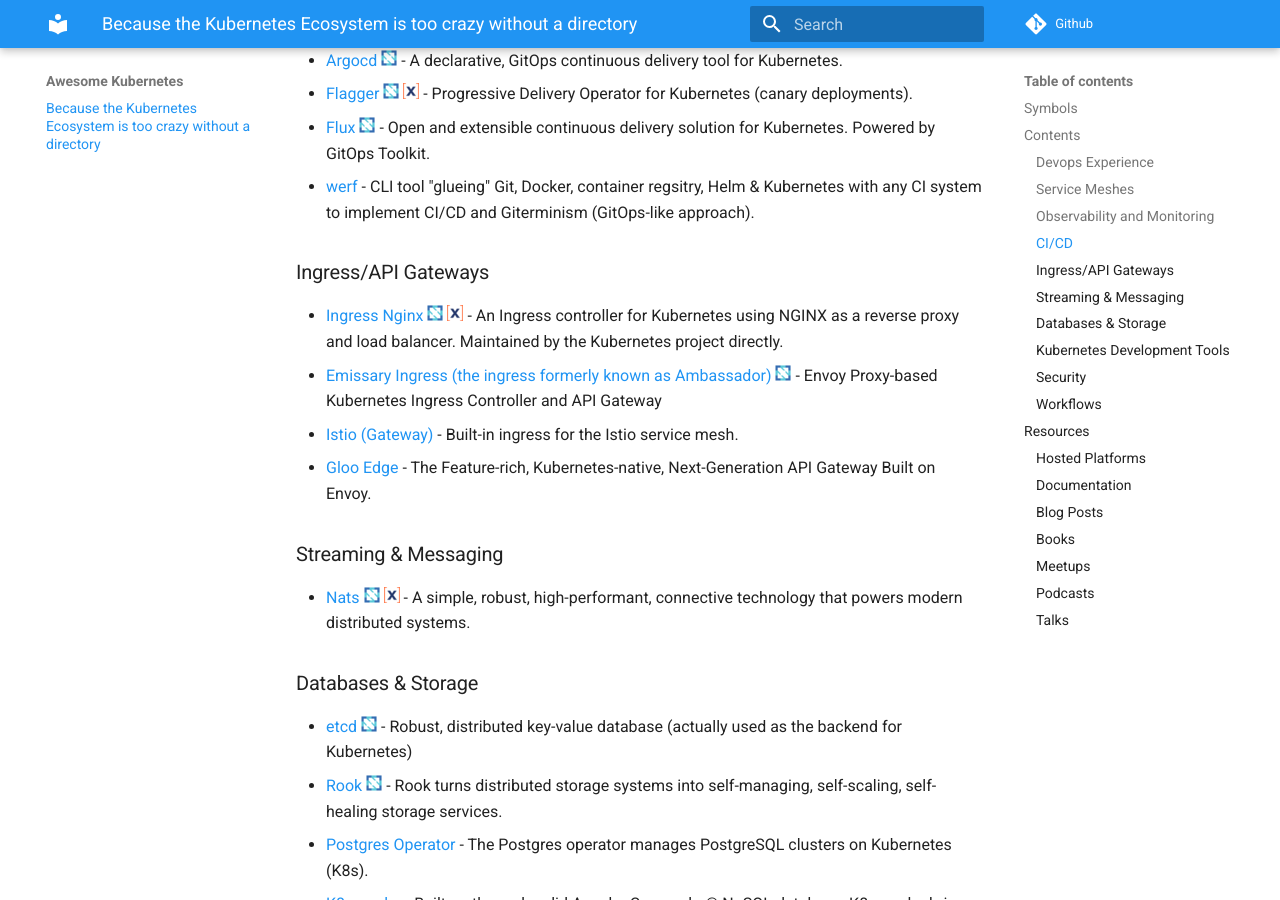
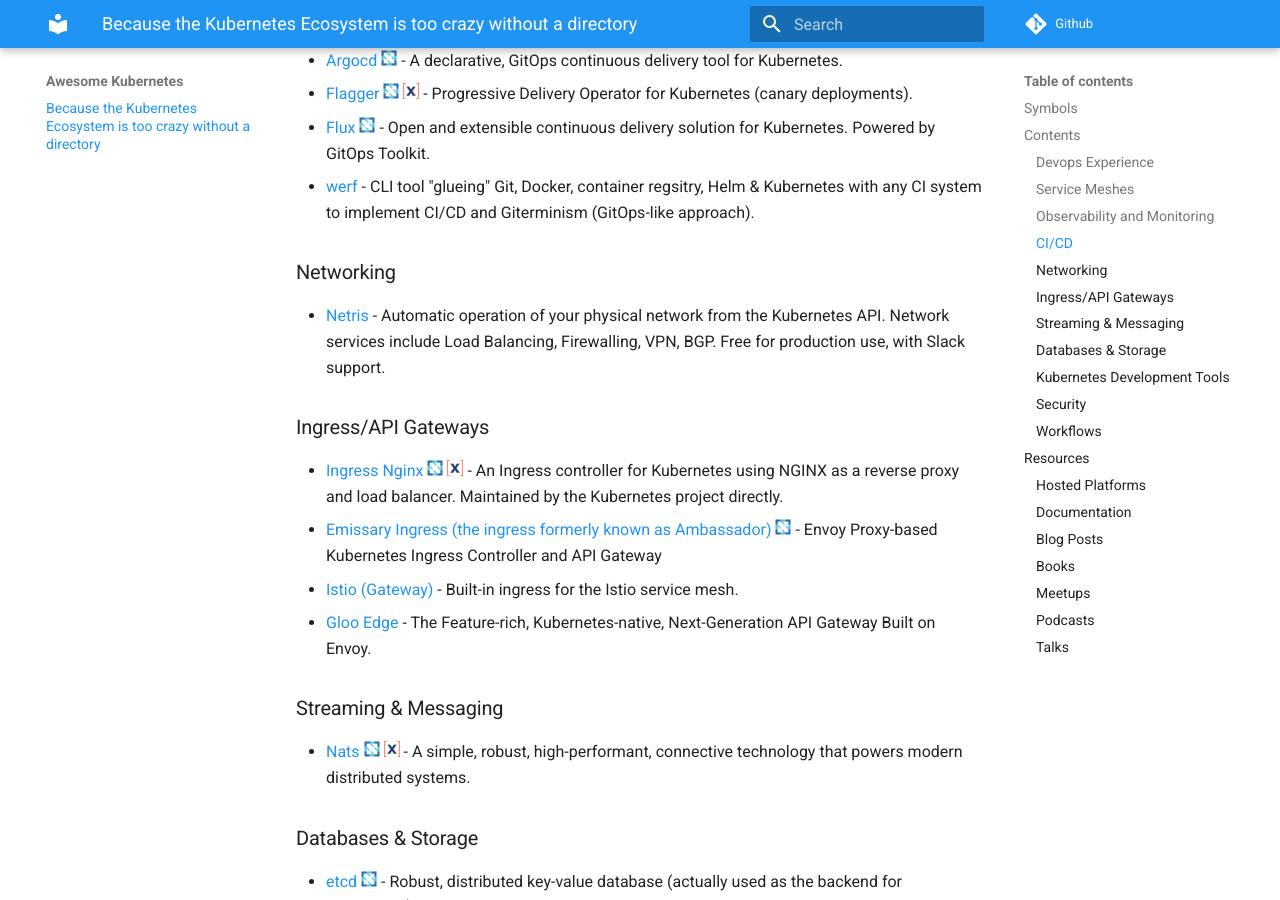
Before and after one commit to run-x/awesome-kubernetes, an MkDocs documentation site: the page built from docs/README.md, in a window 1280 px wide and 900 px high, scrolled down 2246 px. Built offline with MkDocs 1.6.1 and Material for MkDocs 9.7.7, drawn with Linux system fonts in a browser that asks for light colours; comment, search, counter and statistics services are not loaded.

Commit message:
Adding Networking section & Netris
Adding a networking section for items that are non-CNI
Added Netris for physical networking operations via k8s API

```diff
--- a/docs/README.md
+++ b/docs/README.md
@@ -64,6 +64,9 @@
 - [Flagger](https://flagger.app/) ![cncf](media/cncf_symbol.png) ![runx](media/runx_symbol.png) - Progressive Delivery Operator for Kubernetes (canary deployments).
 - [Flux](https://github.com/fluxcd/flux2) ![cncf](media/cncf_symbol.png) - Open and extensible continuous delivery solution for Kubernetes. Powered by GitOps Toolkit.
 - [werf](https://github.com/werf/werf) - CLI tool "glueing" Git, Docker, container regsitry, Helm & Kubernetes with any CI system to implement CI/CD and Giterminism (GitOps-like approach).
+
+### Networking
+- [Netris](https://netris.ai/kubernetes) - Automatic operation of your physical network from the Kubernetes API.  Network services include Load Balancing, Firewalling, VPN, BGP.  Free for production use, with Slack support.
 
 ### Ingress/API Gateways
 - [Ingress Nginx](https://kubernetes.github.io/ingress-nginx/) ![cncf](media/cncf_symbol.png) ![runx](media/runx_symbol.png) - An Ingress controller for Kubernetes using NGINX as a reverse proxy and load balancer. Maintained by the Kubernetes project directly.
```
